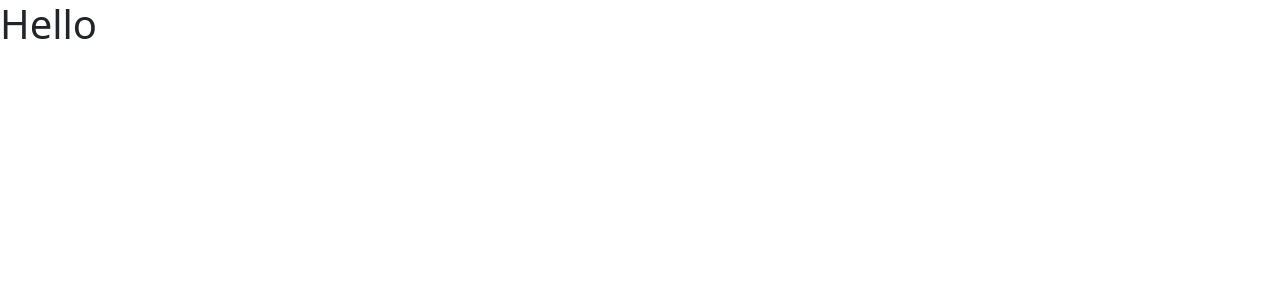
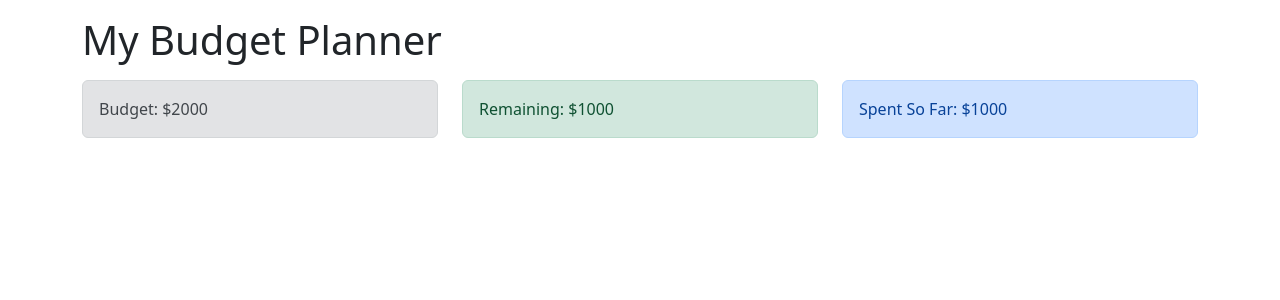
Before and after one commit to jonathanmani/Afford-It, a React (Create React App) app: page / in a window 1280 px wide. Shown: the top 300 px of the page. Built offline with nearby package versions, Linux system fonts and the light colour scheme.

Commit message:
added some dummy data

```diff
--- a/src/App.js
+++ b/src/App.js
@@ -1,8 +1,26 @@
 import React from "react";
 import "bootstrap/dist/css/bootstrap.min.css";
+import Budget from "./components/Budget";
+import ExpenseTotal from "./components/ExpenseTotal";
+import Remaining from "./components/Remaining";
 
 const App = () => {
-  return <h1>Hello</h1>;
+  return (
+    <div className="container">
+      <h1 className="mt-3">My Budget Planner</h1>
+      <div className="row mt-3">
+        <div className="col-sm">
+          <Budget />
+        </div>
+        <div className="col-sm">
+          <Remaining />
+        </div>
+        <div className="col-sm">
+          <ExpenseTotal />
+        </div>
+      </div>
+    </div>
+  );
 };
 
 export default App;
--- /dev/null
+++ b/src/components/Budget.js
@@ -0,0 +1,11 @@
+import React from "react";
+
+const Budget = () => {
+  return (
+    <div className="alert alert-secondary">
+      <span>Budget: $2000</span>
+    </div>
+  );
+};
+
+export default Budget;
--- /dev/null
+++ b/src/components/ExpenseTotal.js
@@ -0,0 +1,11 @@
+import React from "react";
+
+const ExpenseTotal = () => {
+  return (
+    <div className="alert alert-primary">
+      <span>Spent So Far: $1000</span>
+    </div>
+  );
+};
+
+export default ExpenseTotal;
--- /dev/null
+++ b/src/components/Remaining.js
@@ -0,0 +1,11 @@
+import React from "react";
+
+const Remaining = () => {
+  return (
+    <div className="alert alert-success">
+      <span>Remaining: $1000</span>
+    </div>
+  );
+};
+
+export default Remaining;
--- a/src/index.js
+++ b/src/index.js
@@ -1,17 +1,11 @@
-import React from 'react';
-import ReactDOM from 'react-dom/client';
-import './index.css';
-import App from './App';
-import reportWebVitals from './reportWebVitals';
+import React from "react";
+import ReactDOM from "react-dom/client";
+import "./index.css";
+import App from "./App";
 
-const root = ReactDOM.createRoot(document.getElementById('root'));
+const root = ReactDOM.createRoot(document.getElementById("root"));
 root.render(
   <React.StrictMode>
     <App />
   </React.StrictMode>
 );
-
-// If you want to start measuring performance in your app, pass a function
-// to log results (for example: reportWebVitals(console.log))
-// or send to an analytics endpoint. Learn more: https://bit.ly/CRA-vitals
-reportWebVitals();
--- a/src/reportWebVitals.js
+++ /dev/null
@@ -1,13 +0,0 @@
-const reportWebVitals = onPerfEntry => {
-  if (onPerfEntry && onPerfEntry instanceof Function) {
-    import('web-vitals').then(({ getCLS, getFID, getFCP, getLCP, getTTFB }) => {
-      getCLS(onPerfEntry);
-      getFID(onPerfEntry);
-      getFCP(onPerfEntry);
-      getLCP(onPerfEntry);
-      getTTFB(onPerfEntry);
-    });
-  }
-};
-
-export default reportWebVitals;
```
Also changed, not shown: src/setupTests.js (deleted, +0 -5 lines), src/logo.svg (deleted), 1 other file (tests, documents, lock files or other folders).
